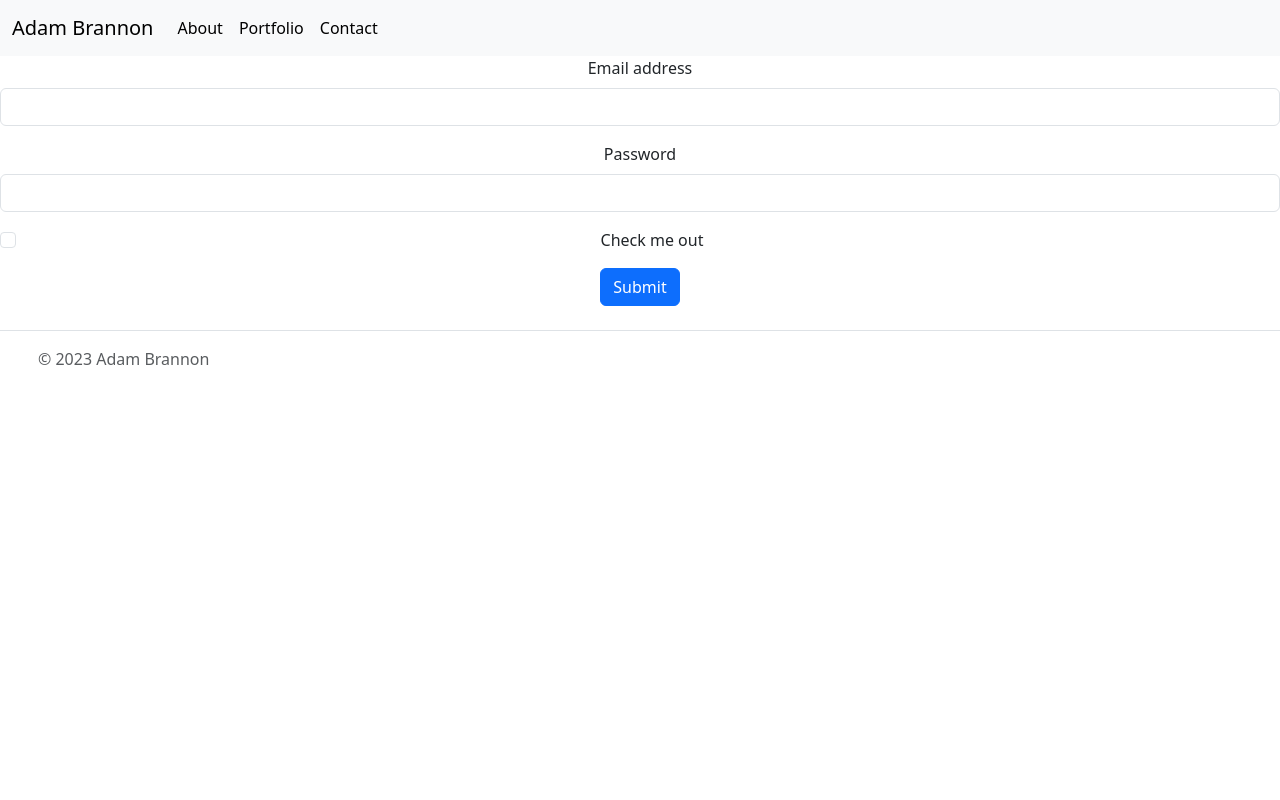
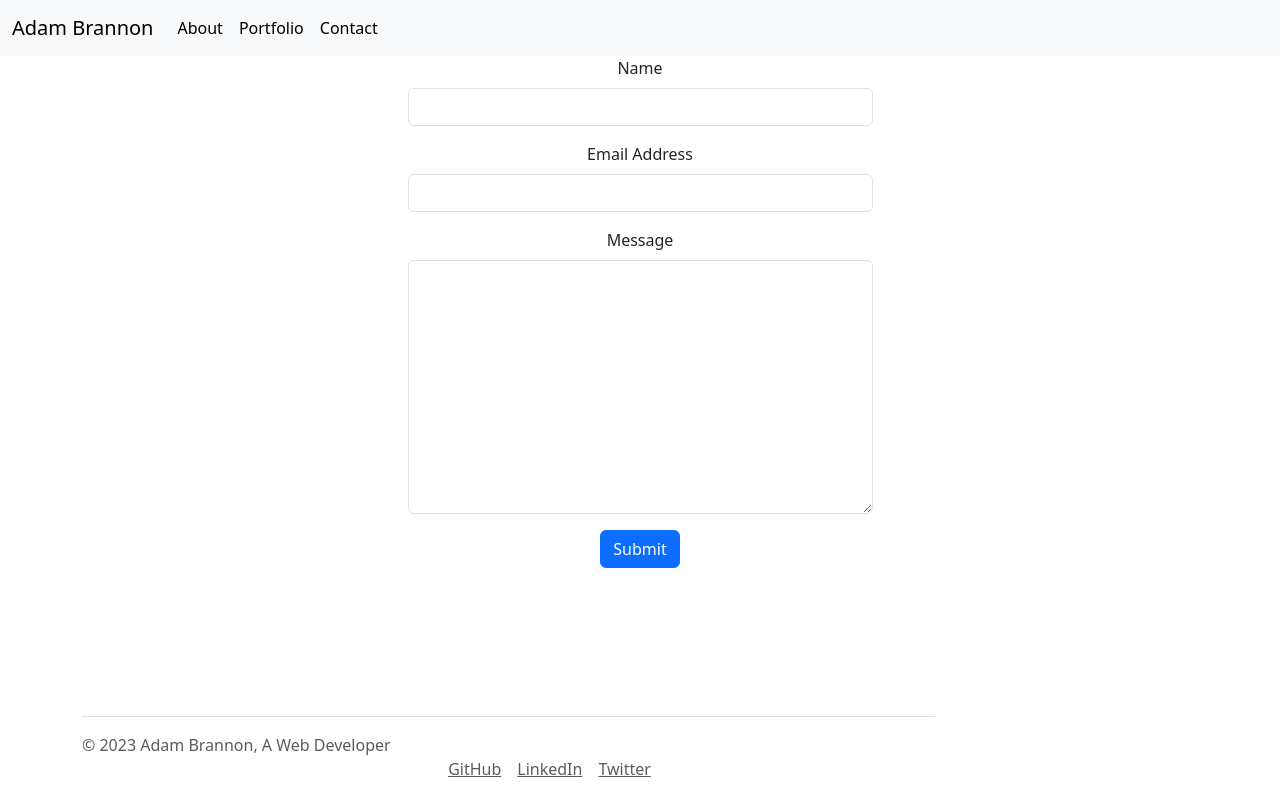
Before and after one commit to adam-brannon09/react_portfolio, a React (Create React App) app: page / in a window 1280 px wide. Both pictures are taken after a click on the link "Contact". Built offline with nearby package versions, Linux system fonts and the light colour scheme.

Commit message:
added changes to the footer for positioning

```diff
--- a/src/App.css
+++ b/src/App.css
@@ -1,38 +1,21 @@
+html,
+body {
+  height: 100%;
+}
+
+.content {
+  min-height: calc(100vh - 60px); /* Adjust the value based on the footer height */
+  padding-bottom: 60px; /* Adjust the value based on the footer height */
+}
+
+footer {
+  position: absolute;
+  bottom: 0;
+  width: 90%;
+  height: 60px; /* Example */
+
+}
+
 .App {
   text-align: center;
 }
-
-.App-logo {
-  height: 40vmin;
-  pointer-events: none;
-}
-
-@media (prefers-reduced-motion: no-preference) {
-  .App-logo {
-    animation: App-logo-spin infinite 20s linear;
-  }
-}
-
-.App-header {
-  background-color: #282c34;
-  min-height: 100vh;
-  display: flex;
-  flex-direction: column;
-  align-items: center;
-  justify-content: center;
-  font-size: calc(10px + 2vmin);
-  color: white;
-}
-
-.App-link {
-  color: #61dafb;
-}
-
-@keyframes App-logo-spin {
-  from {
-    transform: rotate(0deg);
-  }
-  to {
-    transform: rotate(360deg);
-  }
-}
--- a/src/components/about.js
+++ b/src/components/about.js
@@ -4,7 +4,11 @@ function About() {
 
 
     return (
-        <p>About</p>
+        <p>
+            Lorem ipsum dolor sit amet, consectetur adipiscing elit, sed do eiusmod tempor incididunt ut labore et dolore magna aliqua. Nulla at volutpat diam ut venenatis. Mauris pellentesque pulvinar pellentesque habitant morbi tristique. Suspendisse sed nisi lacus sed viverra tellus in hac. Eu nisl nunc mi ipsum faucibus vitae aliquet nec. Fermentum odio eu feugiat pretium nibh ipsum consequat nisl. Pharetra vel turpis nunc eget lorem dolor. Odio ut enim blandit volutpat maecenas. Amet purus gravida quis blandit turpis cursus in. Fermentum iaculis eu non diam phasellus vestibulum lorem sed. Urna duis convallis convallis tellus id interdum. Diam sit amet nisl suscipit adipiscing bibendum est.
+
+            Nisi est sit amet facilisis magna etiam. Mauris vitae ultricies leo integer malesuada nunc vel risus commodo. Orci porta non pulvinar neque laoreet. Urna nec tincidunt praesent semper. Augue eget arcu dictum varius. Enim lobortis scelerisque fermentum dui faucibus in ornare. Massa placerat duis ultricies lacus. Sed odio morbi quis commodo odio. Bibendum at varius vel pharetra vel turpis nunc eget lorem. Risus sed vulputate odio ut. Mattis pellentesque id nibh tortor id aliquet lectus proin nibh. Semper quis lectus nulla at volutpat diam ut venenatis tellus. Tempor orci eu lobortis elementum nibh tellus molestie nunc.
+        </p>
     )
 }
 
--- a/src/components/contact.js
+++ b/src/components/contact.js
@@ -5,20 +5,22 @@ function Contact() {
 
     return (
 
-        <form>
-            <div class="mb-3">
-                <label for="exampleInputEmail1" class="form-label">Email address</label>
-                <input type="email" class="form-control" id="exampleInputEmail1" aria-describedby="emailHelp"></input>
+        <form className="container content">
+            <div className ='col-5 mx-auto'>
+                <div class="mb-3">
+                    <label for="name" class="form-label">Name</label>
+                    <input type="name" class="form-control" id="" aria-describedby="name"></input>
+                </div>
+                <div class="mb-3">
+                    <label for="exampleInputPassword1" class="form-label">Email Address</label>
+                    <input type="email" class="form-control" id=""></input>
+                </div>
+                <div class="mb-3">
+                    <label for="exampleFormControlTextarea1" class="form-label">Message</label>
+                    <textarea class="form-control" id="" rows="10"></textarea>
+                </div>
+                    <button type="submit" class="btn btn-primary">Submit</button>
             </div>
-            <div class="mb-3">
-                <label for="exampleInputPassword1" class="form-label">Password</label>
-                <input type="password" class="form-control" id="exampleInputPassword1"></input>
-            </div>
-            <div class="mb-3 form-check">
-                <input type="checkbox" class="form-check-input" id="exampleCheck1"></input>
-                    <label class="form-check-label" for="exampleCheck1">Check me out</label>
-            </div>
-            <button type="submit" class="btn btn-primary">Submit</button>
         </form>
 
     )
--- a/src/components/footer.js
+++ b/src/components/footer.js
@@ -5,23 +5,19 @@ function Footer() {
 
     return (
 
-
-        <footer class="d-flex flex-wrap justify-content-between align-items-center py-3 my-4 border-top">
-            <div class="col-md-4 d-flex align-items-center">
-                <a href="/" class="mb-3 me-2 mb-md-0 text-muted text-decoration-none lh-1">
-                    <svg class="bi" width="30" height="24"></svg>
-                </a>
-                <span class="mb-3 mb-md-0 text-muted">© 2023 Adam Brannon</span>
-            </div>
-
-            <ul class="nav col-md-4 justify-content-end list-unstyled d-flex">
-                <li class="ms-3"><a class="text-muted" href="#"></a></li>
-                <li class="ms-3"><a class="text-muted" href="#"></a></li>
-                <li class="ms-3"><a class="text-muted" href="#"></a></li>
-            </ul>
-        </footer>
+        <div class="container">
+            <footer class="col-lg-8 d-flex flex-wrap align-items-center py-3 my-4 border-top ">
 
 
+            <span class="mb-3 mb-md-0 text-muted ">© 2023 Adam Brannon, A Web Developer</span>
+
+                <ul class="nav col-lg-8 justify-content-end list-unstyled d-flex">
+                    <li class="ms-3"><a class="text-muted" href="#">GitHub</a></li>
+                    <li class="ms-3"><a class="text-muted" href="#">LinkedIn</a></li>
+                    <li class="ms-3"><a class="text-muted" href="#">Twitter</a></li>
+                </ul>
+            </footer>
+        </div>
     )
 }
 
```
